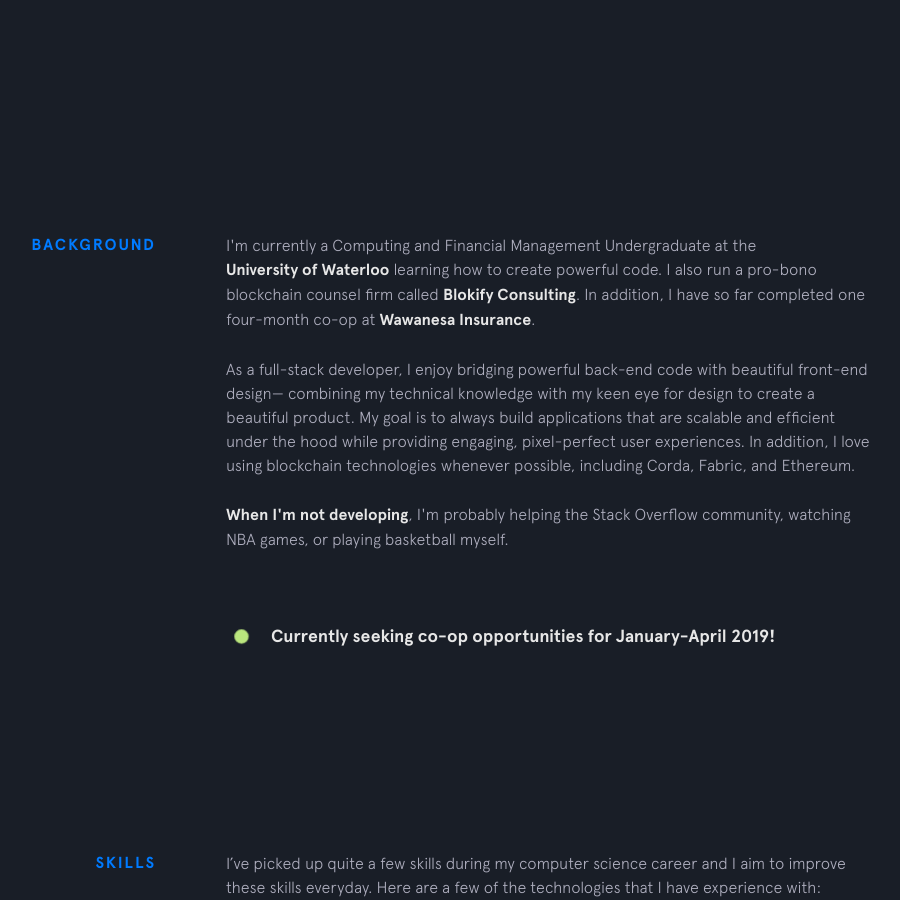
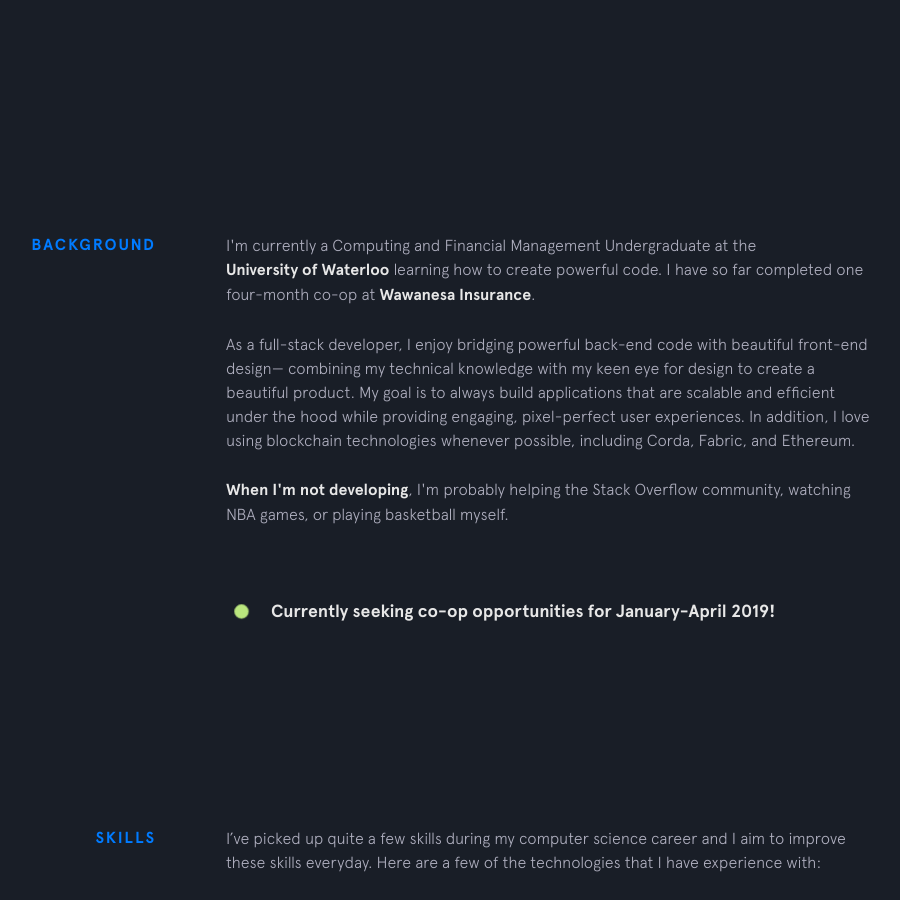
Before and after one commit to PronoyC/pronoyc.github.io, a Jekyll site: the page built from index.html, in a window 1280 px wide and 900 px high, scrolled down 767 px. Shown: the whole window, without its empty margins (224-1124 px from the left). Built offline with Jekyll 4.4.1, drawn with Linux system fonts in a browser that asks for light colours; nearby versions of some CDN libraries.

Commit message:
Update background.html

```diff
--- a/_includes/background.html
+++ b/_includes/background.html
@@ -3,8 +3,7 @@
   <div class="section__content">
     <p>
       I'm currently a Computing and Financial Management Undergraduate at the
-      <a class="underline-link" href="https://uwaterloo.ca/" target="_blank" rel="noopener">University of Waterloo</a> learning how to create powerful code. I also run a pro-bono blockchain counsel firm called <a class="underline-link" href="https://www.blokify.me" target="_blank" rel="noopener">Blokify Consulting</a>.
-      In addition, I have so far completed one four-month co-op at
+      <a class="underline-link" href="https://uwaterloo.ca/" target="_blank" rel="noopener">University of Waterloo</a> learning how to create powerful code. I have so far completed one four-month co-op at
       <a class="underline-link" href="https://www.wawanesa.com/canada/" target="_blank" rel="noopener">Wawanesa Insurance</a>.
     </p>
 
```
